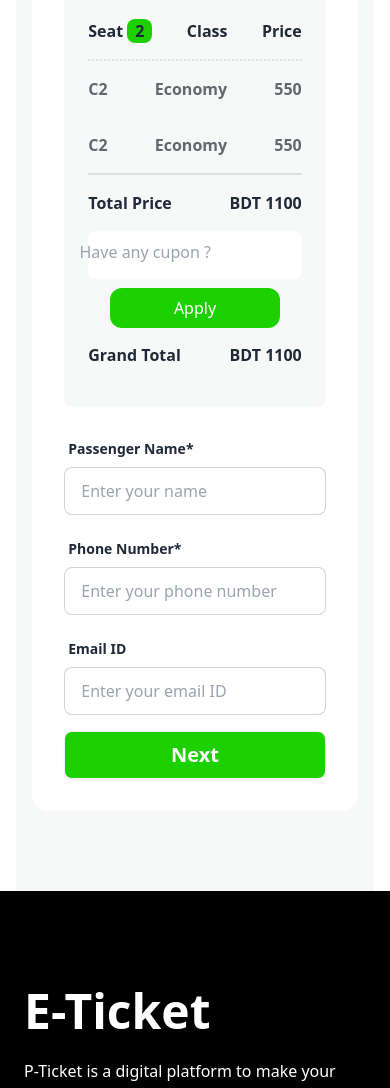
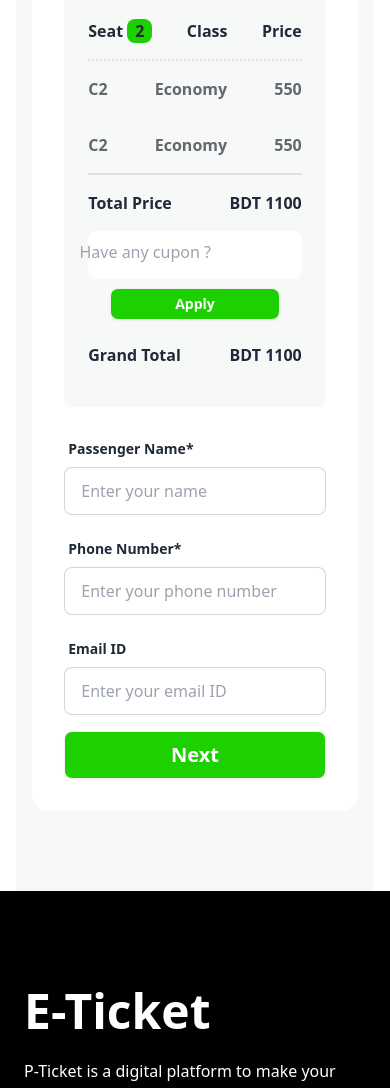
Before and after one commit to tanvir244/Ticket-Counter, a plain HTML site: page index.html in a window 390 px wide. Shown: the part 4357-5445 px from the top of the page. Drawn offline with nearby package versions, Linux system fonts and the light colour scheme.

Commit message:
responsive design of this site fully completed

```diff
--- a/index.html
+++ b/index.html
@@ -368,7 +368,7 @@
                         </div>
                         <label class="input flex flex-col md:flex-row items-center gap-2 py-2">
                             <input type="text" class="grow" placeholder="Have any cupon ?" />
-                            <a class="bg-[#1DD100] py-2 px-16 md:px-5 text-white font-medium rounded-xl mt-4 md:mt-0" href="#">Apply</a>
+                            <button class="btn btn-sm bg-[#1DD100] mt-4 md:mt-0 px-16 md:px-5 text-white">Apply</button>
                         </label>
                         <div class="flex justify-between font-bold py-4 mt-12 md:mt-0">
                             <div>Grand Total</div>
```
